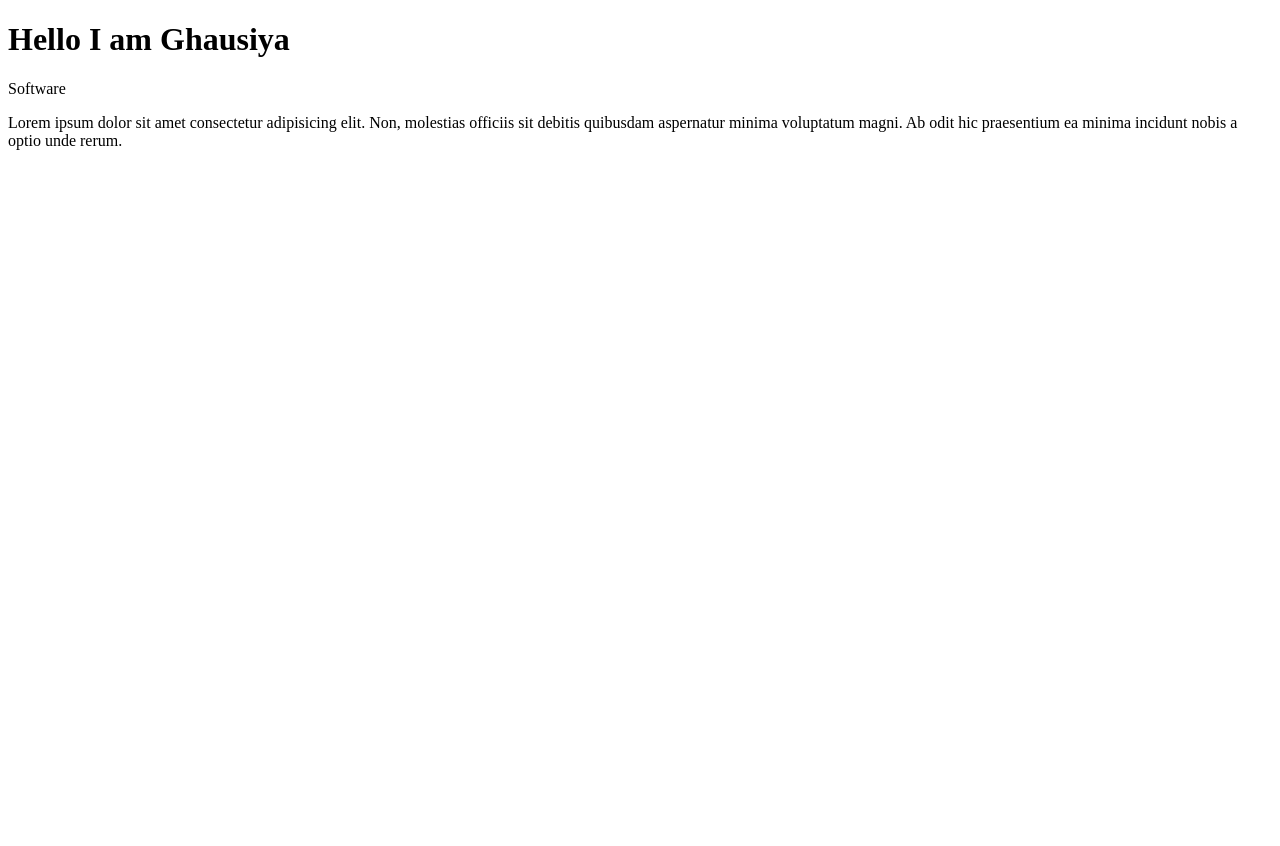
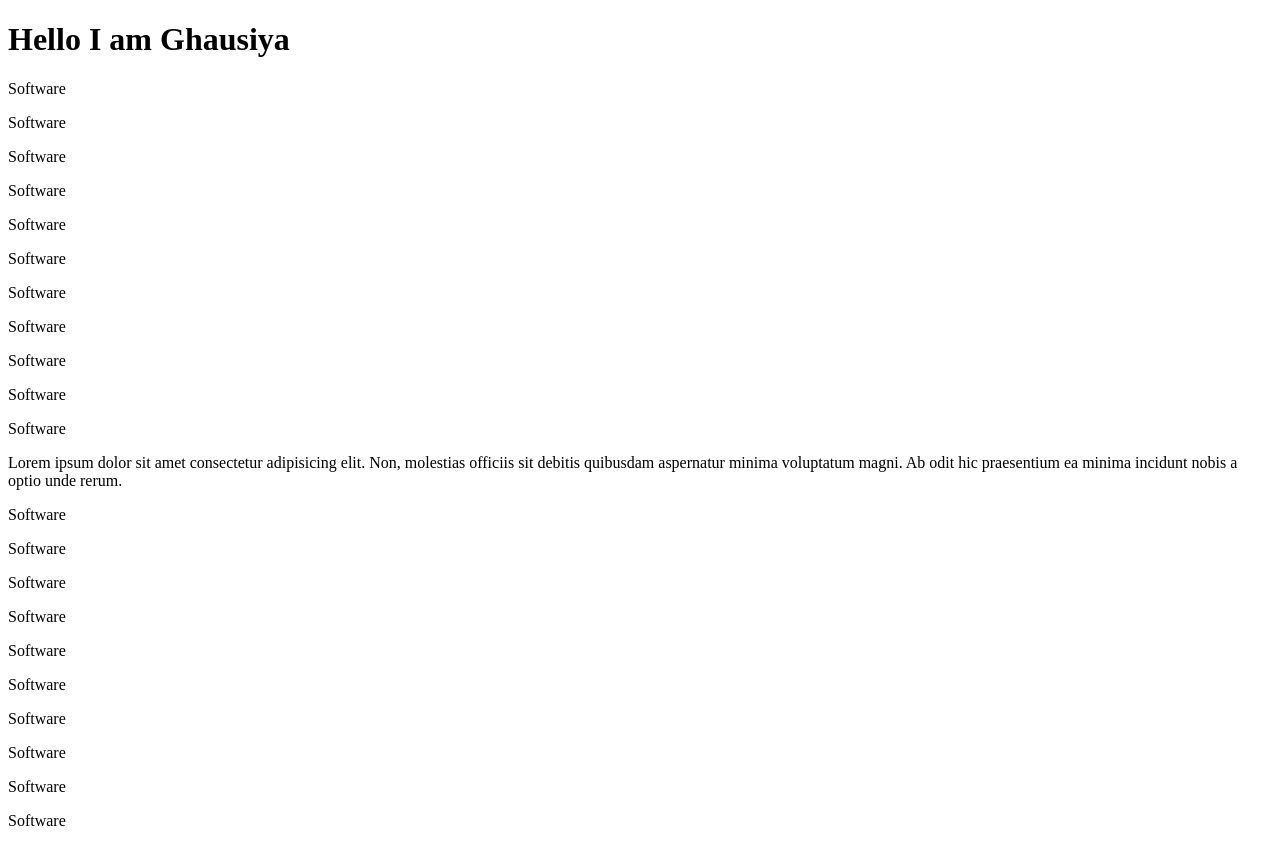
Before and after one commit to ghausiyaWebKhan/learningGit-Github, a plain HTML site: page index.html in a window 1280 px wide. Before the commit the page ends 800 px from the top, so only its background shows below. Drawn offline with Linux system fonts and the light colour scheme.

Commit message:
adding paras in html file

```diff
--- a/index.html
+++ b/index.html
@@ -8,6 +8,28 @@
 <body>
     <h1>Hello I am Ghausiya</h1>
     <p>Software</p>
-    <p>Lorem ipsum dolor sit amet consectetur adipisicing elit. Non, molestias officiis sit debitis quibusdam aspernatur minima voluptatum magni. Ab odit hic praesentium ea minima incidunt nobis a optio unde rerum.</p>
+    <p>Software</p>
+    <p>Software</p>
+    <p>Software</p>
+    <p>Software</p>
+    <p>Software</p>
+    <p>Software</p>
+    <p>Software</p>
+    <p>Software</p>
+    <p>Software</p>
+    <p>Software</p>
+    <p>Lorem ipsum dolor sit amet consectetur adipisicing elit. Non, molestias
+        officiis sit debitis quibusdam aspernatur minima voluptatum magni. Ab
+         odit hic praesentium ea minima incidunt nobis a optio unde rerum.</p>
+    <p>Software</p>
+    <p>Software</p>
+    <p>Software</p>
+    <p>Software</p>
+    <p>Software</p>
+    <p>Software</p>
+    <p>Software</p>
+    <p>Software</p>
+    <p>Software</p>
+    <p>Software</p>
 </body>
 </html>
```
